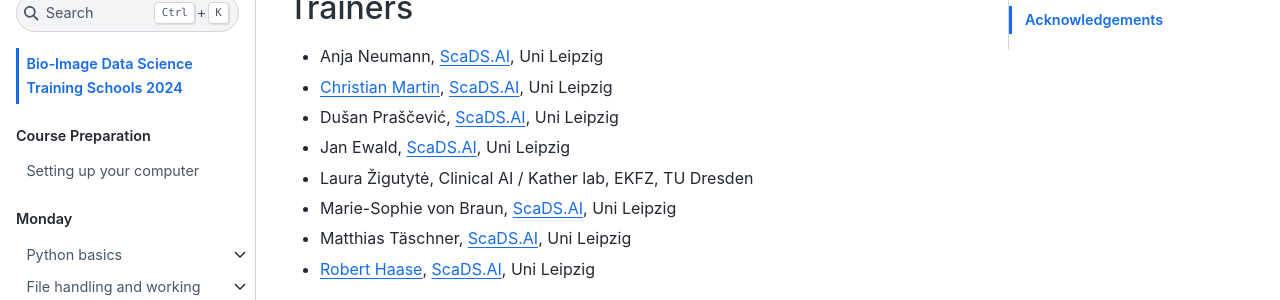
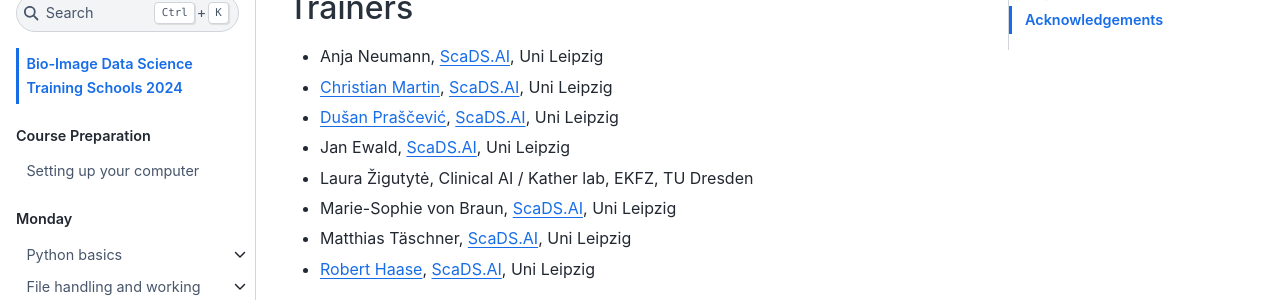
Before and after one commit to ScaDS/BIDS-training-2024, a Jupyter Book: the page built from intro.md, in a window 1280 px wide and 900 px high, scrolled down 954 px. Shown: the part 153-453 px from the top of the window. Built offline with Jupyter Book 1.0.4 settings and Sphinx 7.4.7 and the Sphinx Book theme 1.1.4, drawn with Linux system fonts in a browser that asks for light colours; pages that are not in the unit, such as notebooks, are missing from menus; part of the change alters nothing that is shown.

```diff
--- a/intro.md
+++ b/intro.md
@@ -30,7 +30,7 @@ This course focuses on bio-image analysis and data science with a focus on fluor
 
 * Anja Neumann, ScaDS.AI, Uni Leipzig
 * [Christian Martin](mailto:christian.martin@informatik.uni-leipzig.de), ScaDS.AI, Uni Leipzig
-* Dušan Praščević, ScaDS.AI, Uni Leipzig
+* [Dušan Praščević](mailto:prascevic@informatik.uni-leipzig.de), ScaDS.AI, Uni Leipzig
 * Jan Ewald, ScaDS.AI, Uni Leipzig
 * Laura Žigutytė, Clinical AI / Kather lab, EKFZ, TU Dresden
 * Marie-Sophie von Braun, ScaDS.AI, Uni Leipzig
```
